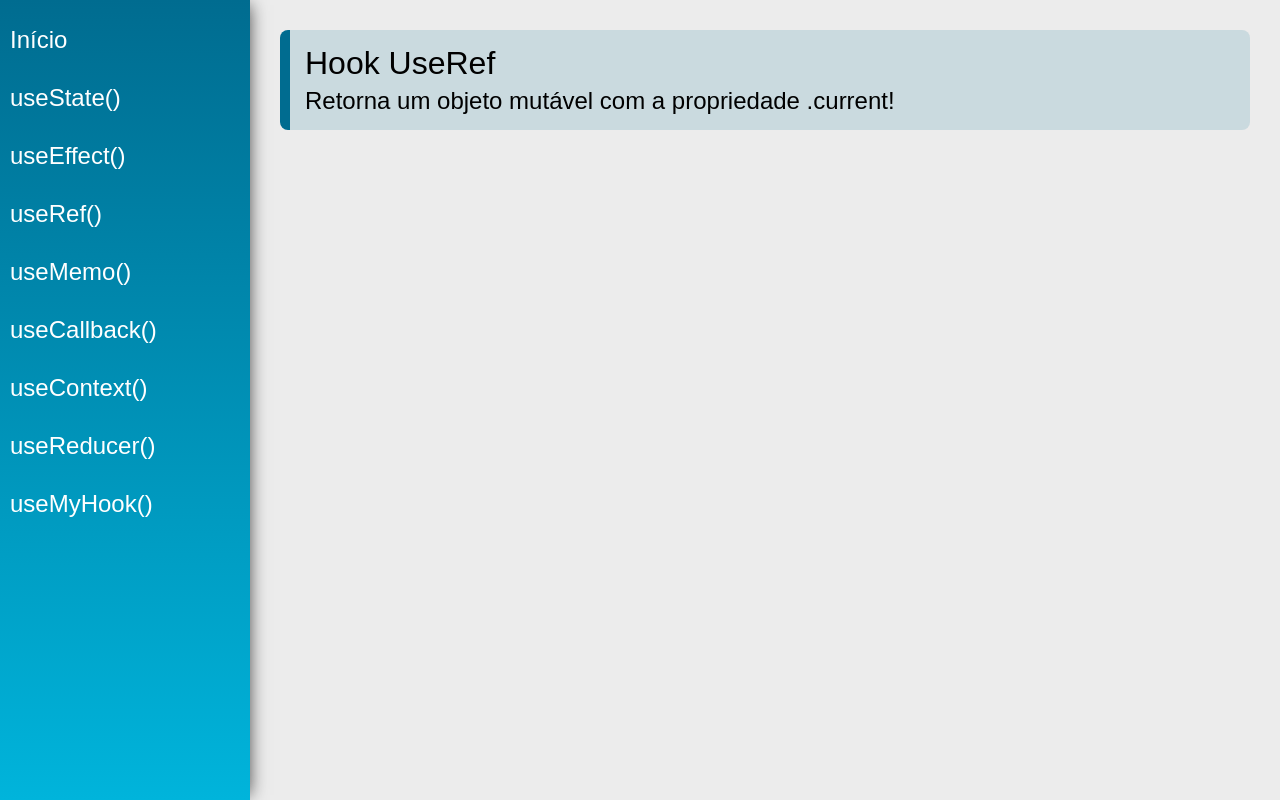
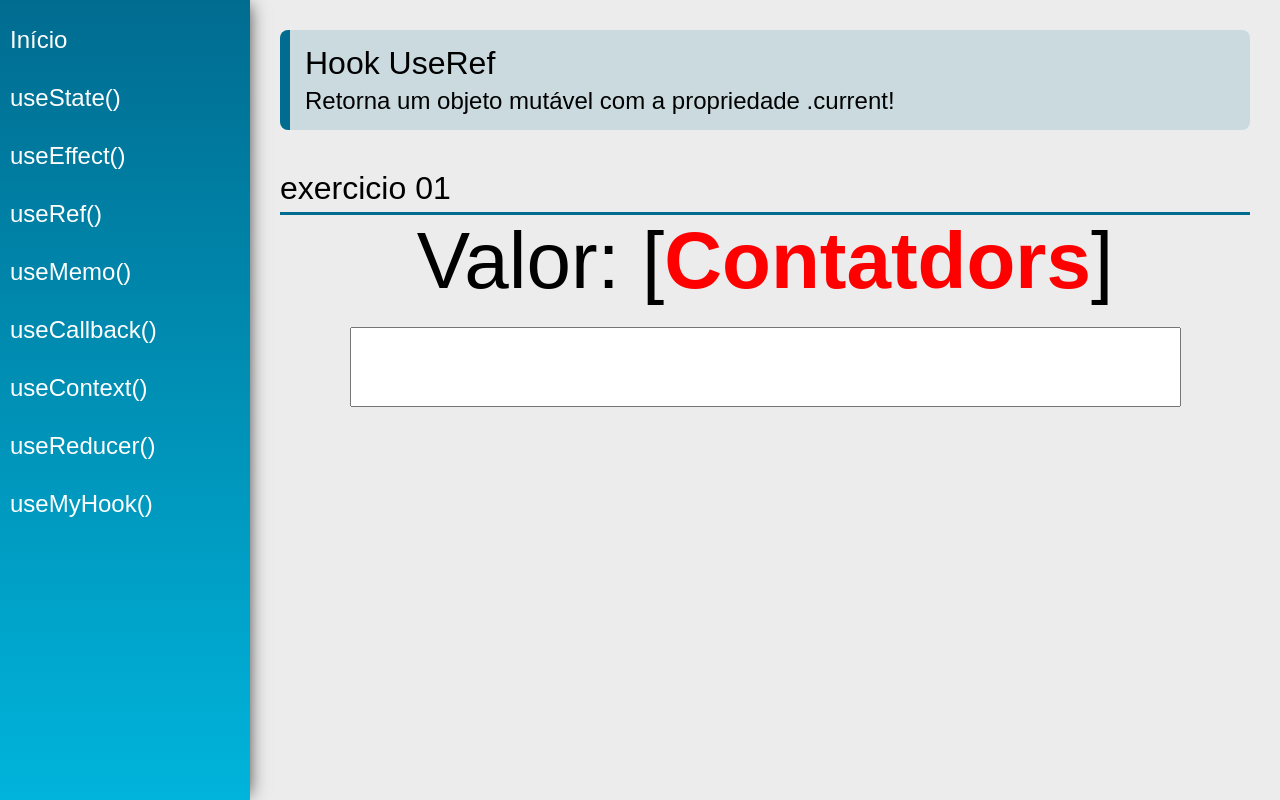
Before and after one commit to AllisonVinicius/react-hooks, a React (Create React App) app: page /useRef in a window 1280 px wide. Built offline with nearby package versions, Linux system fonts and the light colour scheme.

Commit message:
hook useref exemplos

```diff
--- a/src/views/examples/UseRef.jsx
+++ b/src/views/examples/UseRef.jsx
@@ -1,15 +1,35 @@
-import React from 'react'
-import PageTitle from '../../components/layout/PageTitle'
+import React, { useState, useRef } from "react";
+import PageTitle from "../../components/layout/PageTitle";
+import SectionTitle from "../../components/layout/SectionTitle";
 
 const UseRef = (props) => {
+  const [state, setstate] = useState("");
+  const count = useRef(0);
   return (
     <div className="UseRef">
       <PageTitle
         title="Hook UseRef"
         subtitle="Retorna um objeto mutável com a propriedade .current!"
       />
+
+      <SectionTitle title="exercicio 01" />
+      <div className="center">
+        <div>
+          <span className="text">Valor: </span>
+          <span className="text">{state}[</span>
+          <span className="text red">Contatdors</span>
+          <span className="text">]</span>
         </div>
-    )
-}
 
-export default UseRef
+        <input
+          type="text"
+          className="input"
+          value={state}
+          onChane={(e) => setstate(e.target.value)}
+        />
+      </div>
+    </div>
+  );
+};
+
+export default UseRef;
```
Lines whose indentation alone changed are shown as unchanged.
